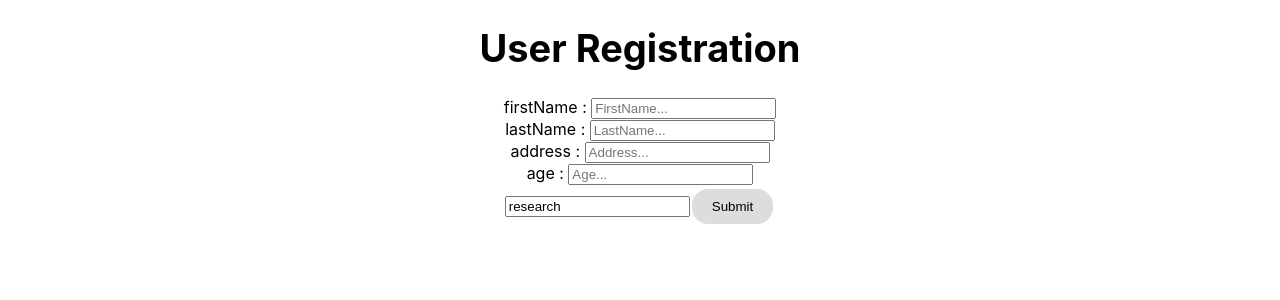
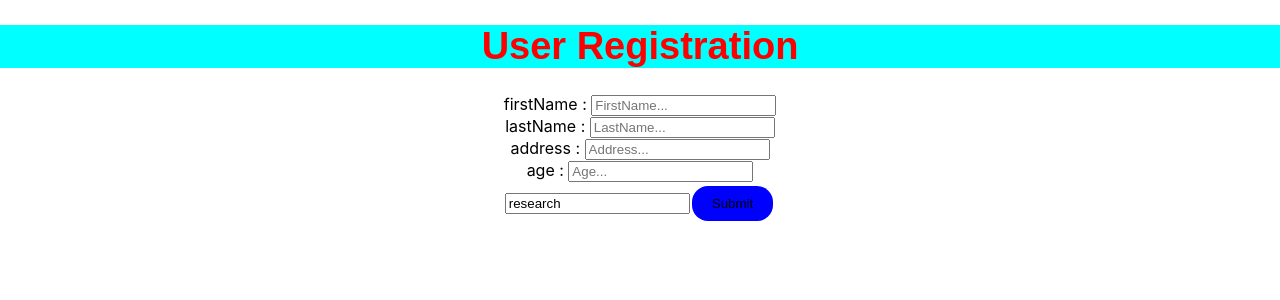
Before and after one commit to kuhletcg/Form-Register, a React (Create React App) app: page / in a window 1280 px wide. Shown: the top 300 px of the page. Built offline with nearby package versions, Linux system fonts and the light colour scheme.

Commit message:
added a background color for h1

```diff
--- a/src/Components/CSS/todo.css
+++ b/src/Components/CSS/todo.css
@@ -1,9 +1,16 @@
 boby {
-    background-color: cadetblue;
+color: rebeccapurple;
+background-attachment: fixed;
+background-image: -moz-radial-gradient();
 }
 h1{
     font-size: 38px;
-}
+    color: red;
+    background-color: aqua;
+    font-family: 'Titillium Web', sans-serif;
+
+ }
+
 input [type=text] {
     width: 30%;
     padding: 12px 20px;
@@ -24,11 +31,11 @@ input[type=address] {
     box-sizing: 8px;
     border: none;
     border-radius: 15px;
-    background-color: white;
+    background-color: rgb(255, 249, 249);
+    font-family: Arial, Helvetica, sans-serif;
 }
-
-input[type=submit] {
-    background-color:  #ddd;
+input[type=lastName] {
+    background-color: rgb(255, 249, 249);
     border: none;
     color: black;
     padding: 10px 20px;
@@ -40,3 +47,62 @@ input[type=submit] {
     font-family: Arial, Helvetica, sans-serif;
     margin-left: 2px;
 }
+
+input[type=address] {
+    background-color: rgb(255, 249, 249);
+    border: none;
+    color: black;
+    padding: 10px 20px;
+    text-align: center;
+    text-decoration: none;
+    display: inline-block;
+    margin: 4px 2px;
+    border-radius: 16px;
+    font-family: Arial, Helvetica, sans-serif;
+    margin-left: 2px;
+}
+
+input[type=age] {
+    background-color: rgb(255, 249, 249);
+    border: none;
+    color: black;
+    padding: 10px 20px;
+    text-align: center;
+    text-decoration: none;
+    display: inline-block;
+    margin: 4px 2px;
+    border-radius: 16px;
+    font-family: Arial, Helvetica, sans-serif;
+    margin-left: 2px;
+}
+
+input[type=submit] {
+    background-color:  blue;
+    border: none;
+    color: black;
+    padding: 10px 20px;
+    text-align: center;
+    text-decoration: none;
+    display: inline-block;
+    margin: 4px 2px;
+    border-radius: 16px;
+    font-family: Arial, Helvetica, sans-serif;
+    margin-left: 2px;
+}
+.contatiner {
+    background-color: antiquewhite;
+    border-style: hidden;
+    border-radius: 15px;
+    padding: 18;
+    text-align: center;
+    box-shadow: 0 8px 6px black;
+}
+
+@media screem and (max-width:900px) {
+    .main-contianer {
+        display: flex;
+        flex-wrap: wrap;
+        flex-direction: column;
+        justify-content: space-eventy;
+    }
+}
```
